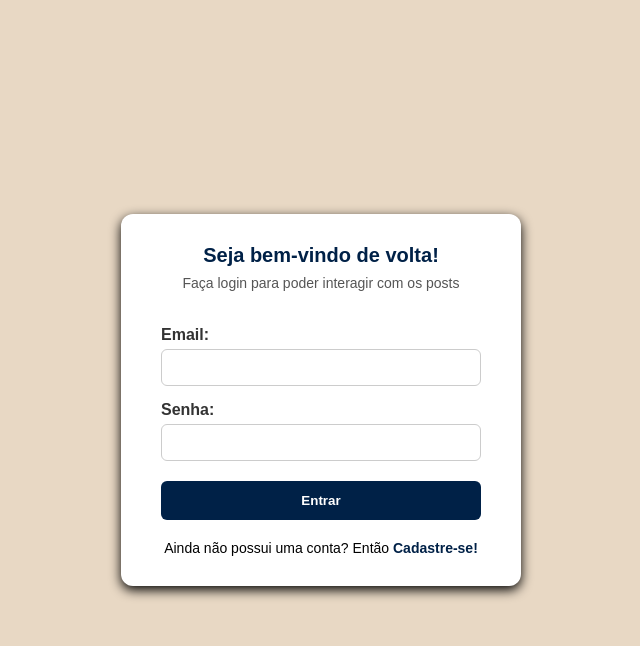
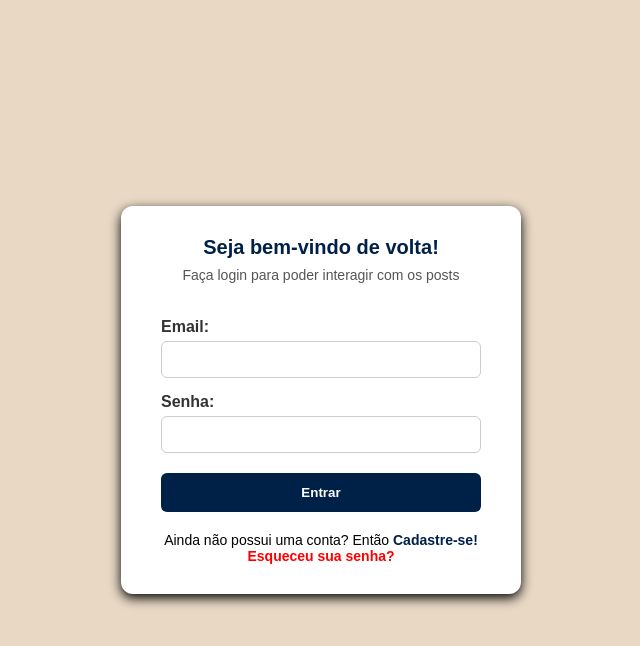
Before and after one commit to Azazel-Admetus/clube_do_livro-JLA, a PHP site: page /html/login.html in a window 1280 px wide. Shown: the top 646 px of the page, without its empty margins (319-959 px from the left). Run offline with PHP 8.4, Linux system fonts and the light colour scheme; a stand-in replaces the project's code that opens the database connection; some web fonts are replaced.

Commit message:
fiz o esquema para caso o usuário esqueça a própria senha

```diff
--- a/css/login.css
+++ b/css/login.css
@@ -109,3 +109,6 @@ footer a {
 footer a:hover {
     text-decoration: underline;
 }
+#esqueceu-senha{
+    color: red;
+}
--- a/html/login.html
+++ b/html/login.html
@@ -5,7 +5,7 @@
     <meta charset="UTF-8">
     <meta name="viewport" content="width=device-width, initial-scale=1.0">
     <title>Narrify | Login</title>
-    <link rel="stylesheet" href="../css/login.css?v=1.0">
+    <link rel="stylesheet" href="../css/login.css?v=1.1">
 </head>
 
 <body>
@@ -25,6 +25,7 @@
         </section>
         <footer>
             <p>Ainda não possui uma conta? Então <a href="cadastro.html">Cadastre-se!</a></p>
+            <a id="esqueceu-senha" href="../php/redirecionador.php?fluxo=esqueci_senha">Esqueceu sua senha?</a>
         </footer>
     </form>
     <script>
--- a/php/processa_verificacao.php
+++ b/php/processa_verificacao.php
@@ -4,10 +4,11 @@ session_start();
 $codigo = trim($_POST['codigo']);
 $email = $_SESSION['email_autenticacao'];
 $fluxo = $_SESSION['fluxo_autenticacao'];
-if($fluxo == 'perfil'){
+if($fluxo == 'perfil' || $fluxo == 'esqueci_senha'){
     header('Location:../html/alterar_senha.html');
     exit;
 }
+
 
 $stmt = $conn->prepare("SELECT codigo_verificacao FROM users WHERE email = :email");
 $stmt->bindValue(":email", $email);
@@ -22,5 +23,8 @@ if($stmt->execute()){
         }else{
             echo "Código incorreto. Tente novamente";
         }
+    }else{
+        header('Location:autenticacao.php?error');
+        exit;
     }
 }
--- a/php/redirecionador.php
+++ b/php/redirecionador.php
@@ -3,7 +3,7 @@ session_start();
 
 if(isset($_GET['fluxo'])){
     $fluxo = $_GET['fluxo'];
-    if(in_array($fluxo, ['login', 'perfil'])){
+    if(in_array($fluxo, ['login', 'perfil', 'esqueci_senha'])){
         $_SESSION['fluxo_autenticacao'] = $fluxo;
         header('Location:../html/autenticacao.html');
         exit;
```
